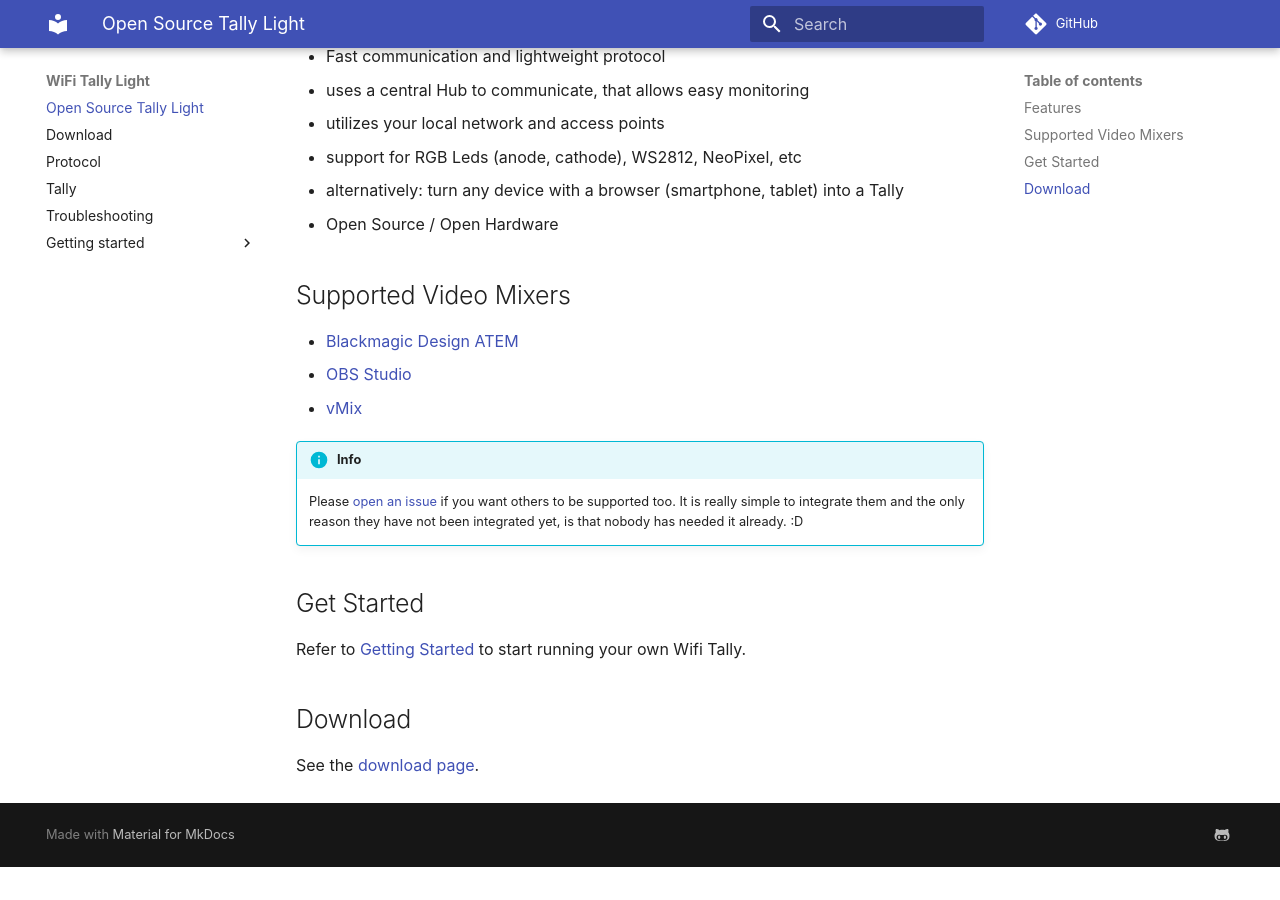
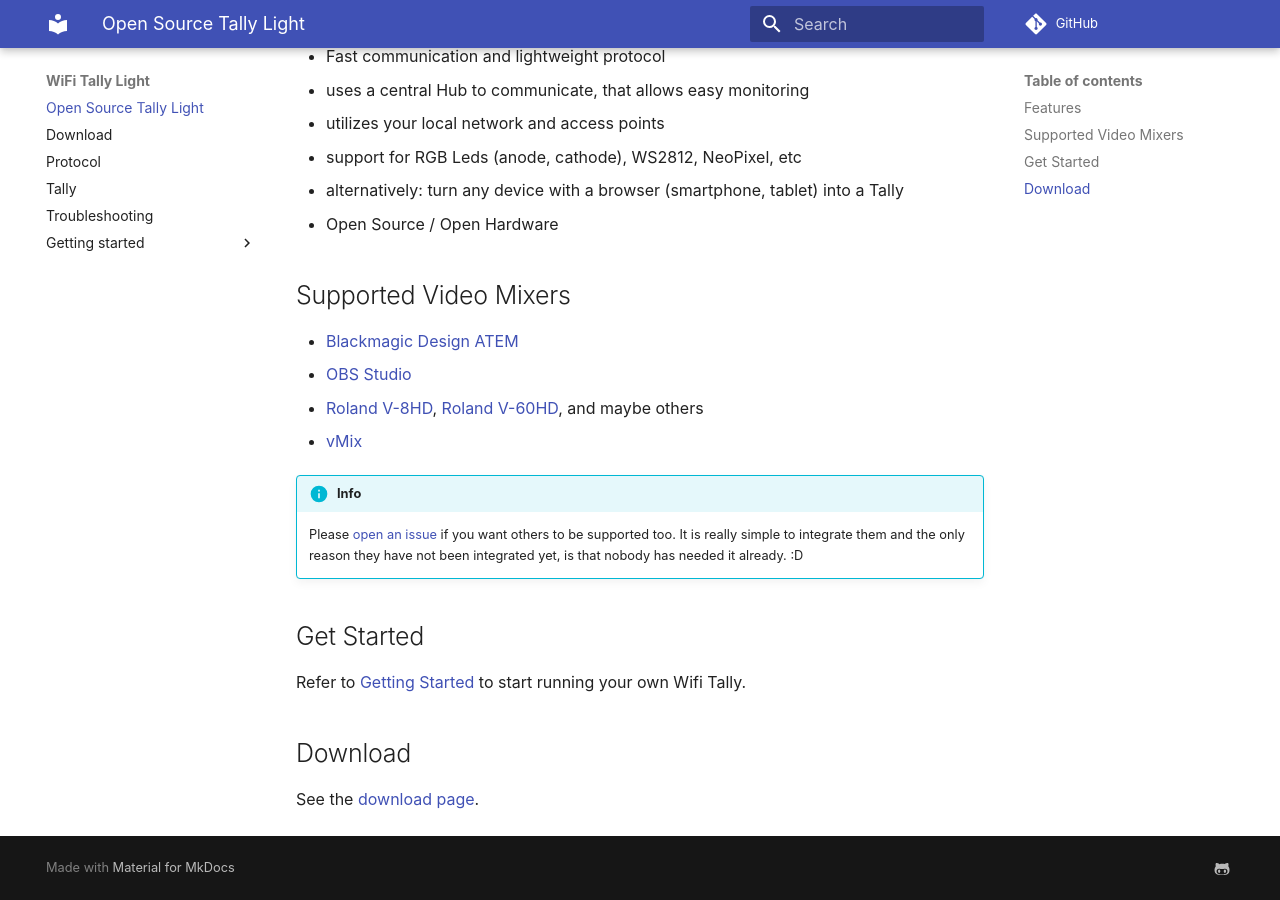
Before and after one commit to wifi-tally/wifi-tally, an MkDocs documentation site: the page built from documentation/docs/index.md, in a window 1280 px wide and 900 px high, scrolled down 1382 px. Built offline with MkDocs 1.6.1 and Material for MkDocs 9.7.7, drawn with Linux system fonts in a browser that asks for light colours; comment, search, counter and statistics services are not loaded; before the commit the page ends 2249 px from its top, so only the background shows below that.

Commit message:
document support for roland mixers #58

```diff
--- a/documentation/docs/index.md
+++ b/documentation/docs/index.md
@@ -34,6 +34,7 @@
 
 * [Blackmagic Design ATEM](https://www.blackmagicdesign.com/products)
 * [OBS Studio](https://obsproject.com/)
+* [Roland V-8HD](https://proav.roland.com/de/products/v-8hd/), [Roland V-60HD](https://proav.roland.com/de/products/v-60hd/), and maybe others
 * [vMix](https://www.vmix.com/software/)
 
 !!! info
```
Also changed, not shown: Changelog.md.
